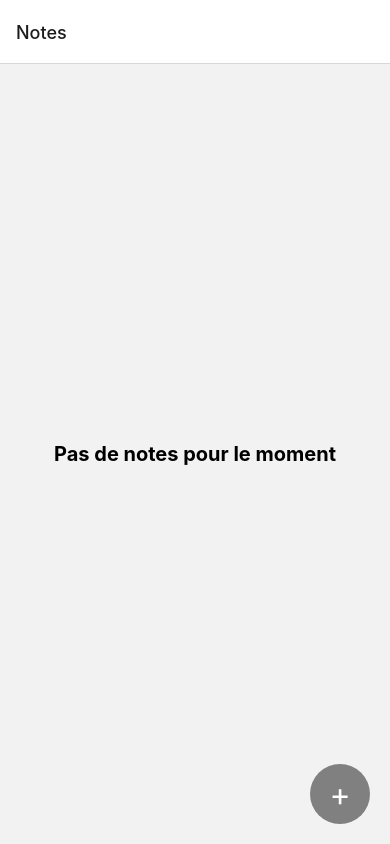
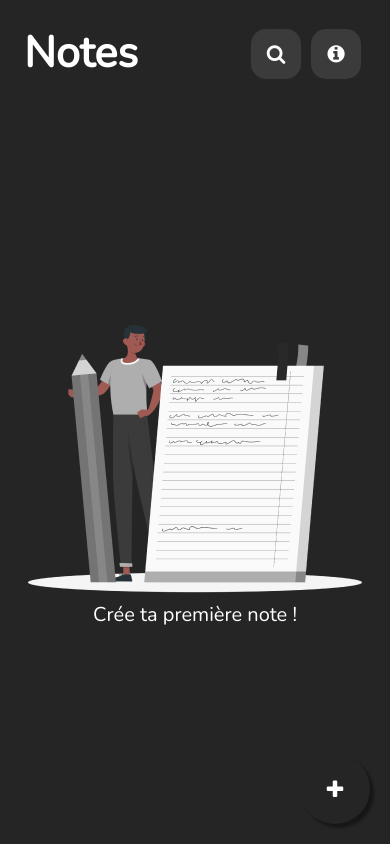
Before and after one commit to riveur/ReactNativeNotesApp, a React Native app: screen /Home in a window 390 px wide. Built offline with nearby package versions, Linux system fonts and the light colour scheme.

Commit message:
integrate ui design

```diff
--- a/App.js
+++ b/App.js
@@ -1,23 +1,56 @@
 import { NavigationContainer } from '@react-navigation/native';
 import { createNativeStackNavigator } from '@react-navigation/native-stack';
-import { StatusBar } from 'expo-status-bar';
+import { ActivityIndicator, StatusBar, View } from 'react-native';
 import { AppContext } from './contexts';
 import { useNotes } from './hooks/notes';
+import { useFonts } from 'expo-font';
 import Home from './screens/Home';
 import NoteCreate from './screens/Notes/NoteCreate'
 import NoteEdit from './screens/Notes/NoteEdit';
+import { primaryColor } from './styles';
 
 const Stack = createNativeStackNavigator();
 
 export default function App() {
     const { notes, setNotes, readNotes, writeNotes } = useNotes('notes')
+
+    const [fontLoaded] = useFonts({
+        'Nunito': require('./assets/fonts/Nunito/Nunito-Regular.ttf')
+    })
+
+    if (!fontLoaded) {
+        return (
+            <View style={{ flex: 1, justifyContent: 'center', backgroundColor: primaryColor }}>
+                <ActivityIndicator size='large' color='#ffffff' />
+            </View>
+        )
+    }
+
     return (
         <AppContext.Provider value={{ notes, setNotes, readNotes, writeNotes }}>
             <NavigationContainer>
                 <Stack.Navigator>
-                    <Stack.Screen name='Home' component={Home} options={{ title: 'Notes' }} />
-                    <Stack.Screen name='Notes.create' component={NoteCreate} options={{ title: 'Create a new note' }} />
-                    <Stack.Screen name='Notes.edit' component={NoteEdit} options={{ title: 'Edit note' }} />
+                    <Stack.Screen
+                        name='Home'
+                        component={Home}
+                        options={{
+                            headerShown: false
+                        }}
+                    />
+                    <Stack.Screen
+                        name='Notes.create'
+                        component={NoteCreate}
+                        options={{
+                            headerShown: false
+                        }}
+                    />
+                    <Stack.Screen
+                        name='Notes.edit'
+                        component={NoteEdit}
+                        options={({ route }) => ({
+                            headerShown: false
+                        })}
+                    />
                 </Stack.Navigator>
                 <StatusBar style='auto' />
             </NavigationContainer>
--- /dev/null
+++ b/components/Button.js
@@ -0,0 +1,24 @@
+import { StyleSheet, TouchableOpacity } from "react-native";
+
+/**
+ * @returns {TouchableOpacity}
+ */
+export default function Button({ children, onPress }) {
+    return (
+        <TouchableOpacity onPress={onPress} style={styles.button}>
+            {children}
+        </TouchableOpacity >
+    )
+}
+
+const styles = StyleSheet.create({
+    button: {
+        backgroundColor: '#3B3B3B',
+        borderRadius: 15,
+        width: 50,
+        aspectRatio: 1,
+        justifyContent: 'center',
+        alignItems: 'center',
+        marginHorizontal: 5
+    }
+})
--- /dev/null
+++ b/components/Headers/EditorHeader.js
@@ -0,0 +1,48 @@
+import { StyleSheet, View } from "react-native"
+import Button from "../Button"
+import { FontAwesome } from '@expo/vector-icons'
+import { primaryColor } from "../../styles"
+
+export default function EditorHeader({ onPressRead, onPressSave, onPressBack }) {
+    return (
+        <View style={styles.container}>
+            <Button onPress={onPressBack}>
+                <FontAwesome name="chevron-left" size={20} style={styles.headerTextColor} />
+            </Button>
+            <View style={styles.actionsContainer}>
+                <Button onPress={onPressRead}>
+                    <FontAwesome name='eye' size={20} style={styles.headerTextColor} />
+                </Button>
+                <Button onPress={onPressSave}>
+                    <FontAwesome name='save' size={20} style={styles.headerTextColor} />
+                </Button>
+            </View>
+        </View>
+    )
+}
+
+const styles = StyleSheet.create({
+    container: {
+        paddingBottom: 15,
+        paddingTop: 24,
+        paddingHorizontal: 24,
+        flexDirection: 'row',
+        justifyContent: 'space-between',
+        alignItems: 'center',
+        backgroundColor: primaryColor
+    },
+    title: {
+        fontFamily: 'Nunito',
+        fontWeight: '600',
+        fontSize: 43,
+        lineHeight: 59
+    },
+    actionsContainer: {
+        flex: 1,
+        flexDirection: 'row',
+        justifyContent: 'flex-end'
+    },
+    headerTextColor: {
+        color: '#ffffff'
+    }
+})
--- /dev/null
+++ b/components/Headers/HomeHeader.js
@@ -0,0 +1,46 @@
+import { StyleSheet, Text, View } from "react-native"
+import Button from "../Button"
+import { FontAwesome } from '@expo/vector-icons'
+import { primaryColor } from "../../styles"
+
+export default function HomeHeader({ onPressSearch, onPressInfo, title }) {
+    return (
+        <View style={styles.container}>
+            <Text style={[styles.title, styles.headerTextColor]}>{title}</Text>
+            <View style={styles.actionsContainer}>
+                <Button onPress={onPressSearch}>
+                    <FontAwesome name='search' size={20} style={styles.headerTextColor} />
+                </Button>
+                <Button onPress={onPressInfo}>
+                    <FontAwesome name='info-circle' size={20} style={styles.headerTextColor} />
+                </Button>
+            </View>
+        </View>
+    )
+}
+
+const styles = StyleSheet.create({
+    container: {
+        paddingBottom: 15,
+        paddingTop: 24,
+        paddingHorizontal: 24,
+        flexDirection: 'row',
+        justifyContent: 'space-between',
+        alignItems: 'center',
+        backgroundColor: primaryColor
+    },
+    title: {
+        fontFamily: 'Nunito',
+        fontWeight: '600',
+        fontSize: 43,
+        lineHeight: 59
+    },
+    actionsContainer: {
+        flex: 1,
+        flexDirection: 'row',
+        justifyContent: 'flex-end'
+    },
+    headerTextColor: {
+        color: '#ffffff'
+    }
+})
--- a/components/Notes/EmptyNotes.js
+++ b/components/Notes/EmptyNotes.js
@@ -1,17 +1,24 @@
-import { StyleSheet, Text, View } from "react-native";
+import { Image, StyleSheet, Text, View } from "react-native";
 
 export default function EmptyNotes({ message }) {
     return (
         <View style={styles.container}>
+            <Image source={require('../../assets/illustrations/rafiki.png')} style={{ marginHorizontal: 32 }} />
             <Text style={styles.message}>{message}</Text>
         </View>
     )
 }
 
 const styles = StyleSheet.create({
-    container: {},
+    container: {
+        width: '100%',
+        alignItems: 'center'
+    },
     message: {
+        fontFamily: 'Nunito',
         fontSize: 20,
-        fontWeight: 'bold'
+        fontWeight: '300',
+        lineHeight: 27,
+        color: '#ffffff'
     }
 })
--- a/components/Notes/NoteActionsModal.js
+++ b/components/Notes/NoteActionsModal.js
@@ -1,4 +1,5 @@
 import { Alert, Modal, Pressable, StyleSheet, Text, View } from "react-native";
+import { dangerColor, infoColor, primaryColor } from "../../styles";
 
 export default function NoteActionsModal({ visible, onRequestClose, onPressEdit, onPressDelete, data }) {
     const confirmDelete = () => {
@@ -12,6 +13,7 @@ export default function NoteActionsModal({ visible, onRequestClose, onPressEdit,
         <Modal
             visible={visible}
             transparent
+            animationType="fade"
             onRequestClose={onRequestClose}
         >
             <View style={styles.centeredView}>
@@ -20,7 +22,7 @@ export default function NoteActionsModal({ visible, onRequestClose, onPressEdit,
                     <Pressable
                         style={({ pressed }) => [
                             { opacity: pressed ? 0.6 : 1 },
-                            styles.button
+                            { ...styles.button, backgroundColor: infoColor }
                         ]}
                         onPress={onPressEdit}
                     >
@@ -29,7 +31,7 @@ export default function NoteActionsModal({ visible, onRequestClose, onPressEdit,
                     <Pressable
                         style={({ pressed }) => [
                             { opacity: pressed ? 0.6 : 1 },
-                            styles.button
+                            { ...styles.button, backgroundColor: dangerColor }
                         ]}
                         onPress={() => confirmDelete()}
                     >
@@ -38,11 +40,11 @@ export default function NoteActionsModal({ visible, onRequestClose, onPressEdit,
                     <Pressable
                         style={({ pressed }) => [
                             { opacity: pressed ? 0.6 : 1 },
-                            { ...styles.button, backgroundColor: 'white' }
+                            styles.button
                         ]}
                         onPress={onRequestClose}
                     >
-                        <Text style={{ ...styles.buttonText, color: 'black' }}>Fermer</Text>
+                        <Text style={styles.buttonText}>Fermer</Text>
                     </Pressable>
                 </View>
             </View>
@@ -84,7 +86,7 @@ const styles = StyleSheet.create({
         marginVertical: 5,
         borderRadius: 4,
         elevation: 3,
-        backgroundColor: 'black',
+        backgroundColor: primaryColor,
         width: '100%'
     },
     buttonText: {
--- a/components/Notes/NoteForm.js
+++ b/components/Notes/NoteForm.js
@@ -1,7 +1,8 @@
-import { useState } from "react";
-import { Button, StyleSheet, Text, TextInput, View } from "react-native";
+import { forwardRef, useState } from "react";
+import { StyleSheet, TextInput, View } from "react-native";
+import { placeholderColor } from "../../styles";
 
-export default function NoteForm({ note, onSubmit }) {
+const NoteForm = forwardRef(({ note, onSubmit }, ref) => {
     const [title, setTitle] = useState(note?.title !== undefined ? note.title : '')
     const [description, setDescription] = useState(note?.description !== undefined ? note.description : '')
 
@@ -10,40 +11,66 @@ export default function NoteForm({ note, onSubmit }) {
         setDescription('')
     }
 
+    const onValidateForm = () => {
+        onSubmit({ title, description })
+        resetNote()
+    }
+
+    if (ref) {
+        ref.current = { onValidateForm }
+    }
+
     return (
         <View style={styles.container}>
             <View style={styles.formGroup}>
-                <Text style={styles.formGroupTitle}>Title</Text>
-                <TextInput style={styles.input} editable placeholder='New note...' value={title} onChangeText={(text) => { setTitle(text) }} />
+                <TextInput
+                    style={{
+                        ...styles.input,
+                        lineHeight: 65,
+                        fontSize: 48,
+                        fontWeight: '400'
+                    }}
+                    editable
+                    placeholder='Titre'
+                    placeholderTextColor={placeholderColor}
+                    value={title}
+                    onChangeText={(text) => { setTitle(text) }}
+                    multiline
+                />
             </View>
             <View style={styles.formGroup}>
-                <Text style={styles.formGroupTitle}>Description</Text>
-                <TextInput editable multiline numberOfLines={5} style={{ ...styles.input, textAlignVertical: 'top' }} placeholder='Description...' value={description} onChangeText={(text) => { setDescription(text) }} />
+                <TextInput
+                    style={{
+                        ...styles.input,
+                        textAlignVertical: 'top',
+                        lineHeight: 31,
+                        fontSize: 23,
+                        fontWeight: '300',
+                    }}
+                    editable
+                    placeholder='Description...'
+                    placeholderTextColor={placeholderColor}
+                    value={description}
+                    onChangeText={(text) => { setDescription(text) }}
+                    multiline
+                />
             </View>
-            <Button title='Valider' onPress={() => {
-                onSubmit({ title, description })
-                resetNote()
-            }} />
         </View >
     )
-}
+})
 
 const styles = StyleSheet.create({
     container: {
-        width: '80%',
+        width: '100%',
     },
     input: {
+        fontFamily: 'Nunito',
         width: '100%',
-        borderWidth: 1,
-        padding: 10,
-        paddingHorizontal: 15,
-        backgroundColor: '#ffffff',
-        borderRadius: 5
+        color: '#ffffff'
     },
     formGroup: {
-        marginBottom: 15
-    },
-    formGroupTitle: {
-        marginBottom: 5
+        marginBottom: 40
     }
 });
+
+export default NoteForm;
--- a/components/Notes/NoteRow.js
+++ b/components/Notes/NoteRow.js
@@ -5,23 +5,35 @@ export default function NoteRow({ note, onLongPress }) {
         <TouchableOpacity onLongPress={onLongPress}>
             <View style={styles.container}>
                 <Text style={styles.title}>{note.title}</Text>
-                <Text>{note.description}</Text>
+                <Text style={styles.description}>{note.description}</Text>
             </View>
         </TouchableOpacity >
     )
 }
 
 const styles = StyleSheet.create({
+    itemsCenter: {
+        alignItems: 'center'
+    },
+    justifyCenter: {},
     container: {
-        backgroundColor: 'white',
-        borderWidth: 1,
-        borderRadius: 5,
-        margin: 10,
-        padding: 10
+        backgroundColor: '#FF9E9E',
+        paddingVertical: 22,
+        borderRadius: 10,
+        marginHorizontal: 25,
+        marginVertical: 12.5,
+        padding: 10,
+        paddingStart: 45,
     },
     title: {
-        fontSize: 20,
-        fontWeight: 'bold',
-        marginBottom: 10
+        fontFamily: 'Nunito',
+        fontSize: 25,
+        fontWeight: '400',
+        lineHeight: 34,
+        marginBottom: 5
+    },
+    description: {
+        fontFamily: 'Nunito',
+        fontSize: 16
     }
 })
--- a/screens/Home.js
+++ b/screens/Home.js
@@ -1,9 +1,12 @@
-import { View, StyleSheet, Text, TouchableOpacity, FlatList, ToastAndroid } from "react-native";
+import { View, StyleSheet, TouchableOpacity, FlatList, ToastAndroid } from "react-native";
 import NoteRow from '../components/Notes/NoteRow'
 import EmptyNotes from "../components/Notes/EmptyNotes";
 import { useContext, useState } from "react";
 import { AppContext } from "../contexts";
 import NoteActionsModal from "../components/Notes/NoteActionsModal";
+import { FontAwesome } from '@expo/vector-icons'
+import { darkColor, primaryColor } from "../styles";
+import HomeHeader from "../components/Headers/HomeHeader";
 
 export default function Home({ navigation }) {
     const { notes, writeNotes } = useContext(AppContext)
@@ -36,6 +39,8 @@ export default function Home({ navigation }) {
     }
 
     return (
+        <>
+            <HomeHeader title='Notes' />
             <View style={notes.length !== 0 ? styles.container : { ...styles.container, alignItems: 'center', justifyContent: 'center' }}>
                 <NoteActionsModal
                     visible={isModalOpen}
@@ -50,34 +55,45 @@ export default function Home({ navigation }) {
                         renderItem={(item) => <NoteRow note={item.item} onLongPress={() => onLongPressItem(item.item)} />}
                         keyExtractor={item => item.id}
                     /> :
-                <EmptyNotes message='Pas de notes pour le moment' />
+                    <EmptyNotes message='Crée ta première note !' />
                 }
                 <View style={styles.buttonContainer}>
                     <TouchableOpacity style={styles.addButton} onPress={() => { navigation.navigate('Notes.create') }}>
-                    <Text style={{ fontSize: 32, color: '#ffffff' }}>+</Text>
+                        <FontAwesome name="plus" size={21} style={{ color: 'white' }} />
                     </TouchableOpacity>
                 </View>
             </View>
+        </>
     )
 }
 
 const styles = StyleSheet.create({
     container: {
         flex: 1,
-        width: '100%'
+        width: '100%',
+        backgroundColor: primaryColor
     },
     buttonContainer: {
         position: 'absolute',
         right: 20,
         bottom: 20,
-        width: 60,
-        height: 60
+        width: 70,
+        height: 70,
     },
     addButton: {
         flex: 1,
         alignItems: 'center',
         justifyContent: 'center',
-        backgroundColor: 'gray',
-        borderRadius: 100
+        backgroundColor: darkColor,
+        borderRadius: 100,
+        shadowColor: "#000",
+        shadowOffset: {
+            width: 4,
+            height: 4,
+        },
+        shadowOpacity: 0.4,
+        shadowRadius: 3,
+
+        elevation: 20,
     },
 })
--- a/screens/Notes/NoteCreate.js
+++ b/screens/Notes/NoteCreate.js
@@ -1,11 +1,14 @@
-import { useContext } from 'react';
+import { useContext, useRef } from 'react';
 import { StyleSheet, View } from 'react-native';
 import uuid from 'react-native-uuid'
+import EditorHeader from '../../components/Headers/EditorHeader';
 import NoteForm from '../../components/Notes/NoteForm';
 import { AppContext } from '../../contexts';
+import { primaryColor } from '../../styles';
 
 export default function NoteCreate({ navigation }) {
     const { notes, writeNotes } = useContext(AppContext)
+    const formRef = useRef(null)
 
     const onSubmit = async ({ title, description }) => {
         writeNotes([...notes, { id: uuid.v4(), title, description }])
@@ -13,16 +16,25 @@ export default function NoteCreate({ navigation }) {
     }
 
     return (
-        <View style={styles.container}>
-            <NoteForm onSubmit={onSubmit} />
-        </View>
+        <>
+            <EditorHeader
+                onPressBack={() => navigation.goBack()}
+                onPressSave={() => formRef.current.onValidateForm()}
+            />
+            <View style={styles.container}>
+                <NoteForm ref={formRef} onSubmit={onSubmit} />
+            </View>
+        </>
     );
 }
 
 const styles = StyleSheet.create({
     container: {
+        paddingTop: 20,
+        paddingHorizontal: 24,
+        paddingBottom: 20,
         flex: 1,
-        justifyContent: 'center',
-        alignItems: 'center'
+        alignItems: 'center',
+        backgroundColor: primaryColor
     }
 })
--- a/screens/Notes/NoteEdit.js
+++ b/screens/Notes/NoteEdit.js
@@ -1,12 +1,14 @@
-import { useContext } from "react";
+import { useContext, useRef } from "react";
 import { StyleSheet, ToastAndroid, View } from "react-native";
+import EditorHeader from "../../components/Headers/EditorHeader";
 import NoteForm from "../../components/Notes/NoteForm";
 import { AppContext } from "../../contexts";
+import { primaryColor } from "../../styles";
 
 export default function NoteEdit({ navigation, route }) {
     const { notes, writeNotes } = useContext(AppContext);
-
-    const { note } = route.params
+    const { note } = route.params;
+    const formRef = useRef(null);
 
     const onSubmit = ({ title, description }) => {
         writeNotes([...notes.filter(n => n.id !== note.id), { ...note, title, description }])
@@ -19,16 +21,24 @@ export default function NoteEdit({ navigation, route }) {
     }
 
     return (
-        <View style={styles.container}>
-            <NoteForm note={note} onSubmit={onSubmit} />
-        </View>
+        <>
+            <EditorHeader
+                onPressBack={() => navigation.goBack()}
+                onPressSave={() => formRef.current.onValidateForm()}
+            />
+            <View style={styles.container}>
+                <NoteForm ref={formRef} note={note} onSubmit={onSubmit} />
+            </View>
+        </>
     )
 }
 
 const styles = StyleSheet.create({
     container: {
+        paddingTop: 20,
+        paddingHorizontal: 24,
         flex: 1,
-        justifyContent: 'center',
-        alignItems: 'center'
+        alignItems: 'center',
+        backgroundColor: primaryColor
     }
 })
--- /dev/null
+++ b/styles/index.js
@@ -0,0 +1,6 @@
+export const primaryColor = '#252525'
+export const secondaryColor = '#3B3B3B'
+export const darkColor = '#252525'
+export const placeholderColor = '#9A9A9A'
+export const dangerColor = '#FF0000'
+export const infoColor = '#3993DD'
```
Also changed, not shown: assets/illustrations/rafiki.png (added). Lines whose indentation alone changed are shown as unchanged.
